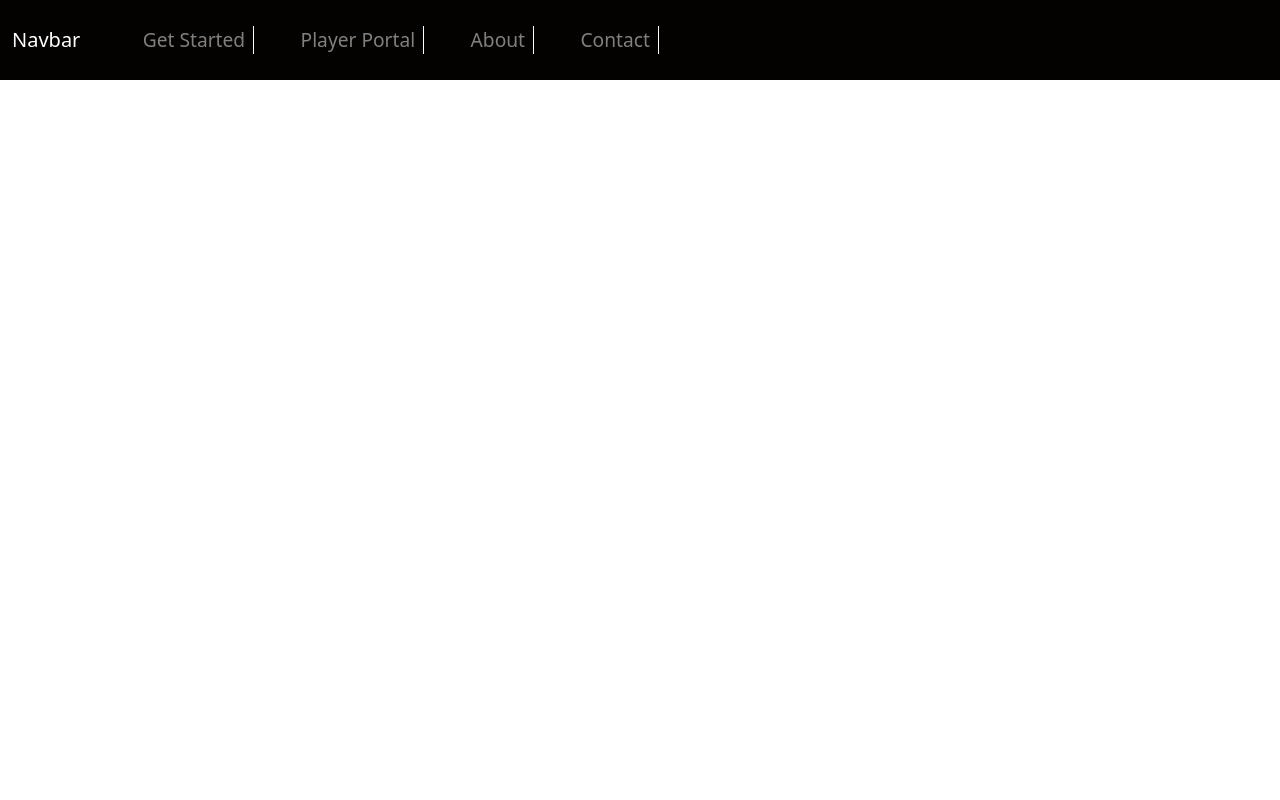
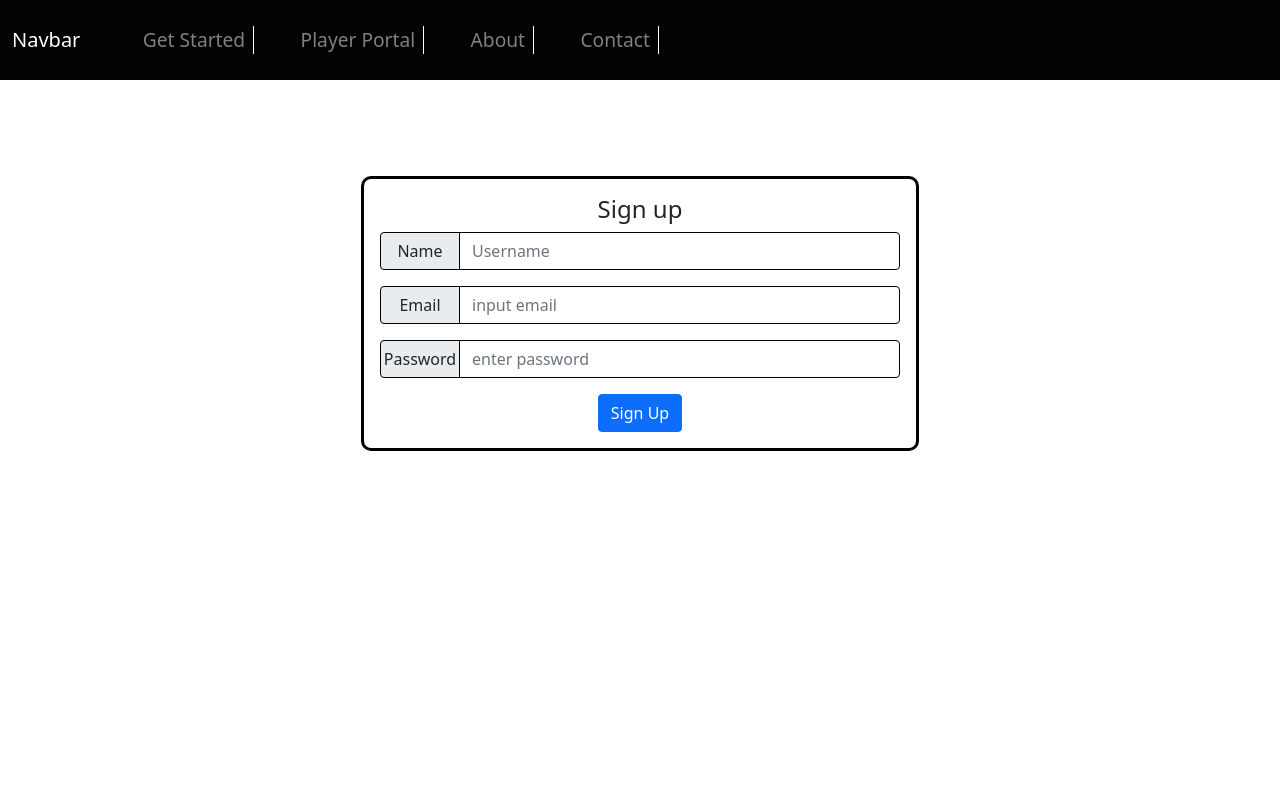
Before and after one commit to CianMW/odyssey-vtt-fe, a React (Create React App) app in the folder fe-vtt-indie/: page /signUp in a window 1280 px wide. Shown: the top 800 px of the page. Built offline with nearby package versions, Linux system fonts and the light colour scheme; the HTML template or start-up script is replaced by a standard one.

Commit message:
Sign up Layout and state

```diff
--- a/fe-vtt-indie/src/App.js
+++ b/fe-vtt-indie/src/App.js
@@ -8,13 +8,15 @@ import Login from './components/login-signup/Login';
 import LandingPage from './components/LandingPage/LandingPage';
 import MainFooter from './components/Footer';
 import SignUp from './components/login-signup/SignUp';
+import LoginNavBar from './components/login-signup/LoginNavBar';
 
 function App() {
   return (
     <div className="App">
         <Router>
-          <Routes>
-            <Route path="/" element={<LandingPage/>}/>
+        <LoginNavBar />
+          <Routes className="mt-5">
+            <Route path="/" element={<LandingPage />}/>
             <Route path="/signUp" element={<SignUp/>}/>
             <Route path="/signUp" element={<Login/>}/>
           </Routes>
--- a/fe-vtt-indie/src/components/LandingPage/LandingPage.jsx
+++ b/fe-vtt-indie/src/components/LandingPage/LandingPage.jsx
@@ -2,6 +2,7 @@ import { Container, Row , Col, Button} from "react-bootstrap"
 import LoginNavBar from "../login-signup/LoginNavBar"
 import { Link } from "react-router-dom"
 import "../../styleSheets/landingPageStyle.css"
+import { useState } from "react"
 
 
 const LandingPage = () => {
@@ -10,7 +11,7 @@ const LandingPage = () => {
 
         <div id="overflow-cutoff">
 
-        <LoginNavBar/>
+        {/* <LoginNavBar/>  */}
 
         <Container className="intro-container d-flex justify-content-center background-fixed p-0 m-0" fluid>
             <Row>
@@ -47,6 +48,7 @@ const LandingPage = () => {
                     </Link>
                 </Col>
             </Row>
+
             </Row>
         </Container>
         </div>
--- a/fe-vtt-indie/src/components/login-signup/Login.jsx
+++ b/fe-vtt-indie/src/components/login-signup/Login.jsx
@@ -1,6 +1,7 @@
 import { Container, Row , Col, Button} from "react-bootstrap"
 import LoginNavBar from "./LoginNavBar"
 import { Link } from "react-router-dom"
+import "../../styleSheets/signUpLogInStyle.css"
 
 
 const Login = () => {
--- a/fe-vtt-indie/src/components/login-signup/LoginNavBar.jsx
+++ b/fe-vtt-indie/src/components/login-signup/LoginNavBar.jsx
@@ -5,7 +5,7 @@ const LoginNavBar = () => {
 
     return(
         <>
-        <Container className="p-0" id="navbar-container" fluid>
+        <Container className="p-0 static-margin" id="navbar-container" fluid>
           <Navbar id="main-navbar" className="linked navbar-dark" expand="lg" fixed="top" >
             <Container fluid>
             <Navbar.Brand href="#home">Navbar</Navbar.Brand>
--- a/fe-vtt-indie/src/components/login-signup/SignUp.jsx
+++ b/fe-vtt-indie/src/components/login-signup/SignUp.jsx
@@ -1,26 +1,159 @@
-
-import { Container, Row , Col, Button} from "react-bootstrap"
-import LoginNavBar from "./LoginNavBar"
-import { Link } from "react-router-dom"
-
+import {
+  Container,
+  Row,
+  Col,
+  Button,
+  InputGroup,
+  FormControl,
+} from "react-bootstrap";
+import LoginNavBar from "./LoginNavBar";
+import { Link } from "react-router-dom";
+import { useEffect, useState } from "react";
+import "../../styleSheets/signUpLogInStyle.css";
 
 const SignUp = () => {
+  const [name, setName] = useState("")
+  const [email, setEmail] = useState("")
+  const [password, setPassword] = useState("")
 
-    return(
-        <>
-         <LoginNavBar/>
+  useEffect(() => {
+    console.log(name, email, password)
+  }, [name, password, email])
 
-        <Container className="intro-container">
-            <Row>
-                <Col sm="6">
-                    <div className="d-flex justify-content-center">
-                        <Button as="Link">Log in</Button>
-                    </div>
+  // return (
+  //     <div>
+  //       {/* Hello world */}
+  //       <div className="awesome" style={{}}>
+  //         <div className="form_container">
+  //           <div className="title_container">
+  //             <h2>Responsive Registration Form</h2>
+  //           </div>
+  //           <div className="row clearfix">
+  //             <div className>
+  //               <form>
+  //                 <div className="input_field"> <span><i aria-hidden="true" className="fa fa-envelope" /></span>
+  //                   <input type="email" name="email" placeholder="Email" required />
+  //                 </div>
+  //                 <div className="input_field"> <span><i aria-hidden="true" className="fa fa-lock" /></span>
+  //                   <input type="password" name="password" placeholder="Password" required />
+  //                 </div>
+  //                 <div className="input_field"> <span><i aria-hidden="true" className="fa fa-lock" /></span>
+  //                   <input type="password" name="password" placeholder="Re-type Password" required />
+  //                 </div>
+  //                 <div className="row clearfix">
+  //                   <div className="col_half">
+  //                     <div className="input_field"> <span><i aria-hidden="true" className="fa fa-user" /></span>
+  //                       <input type="text" name="name" placeholder="First Name" />
+  //                     </div>
+  //                   </div>
+  //                   <div className="col_half">
+  //                     <div className="input_field"> <span><i aria-hidden="true" className="fa fa-user" /></span>
+  //                       <input type="text" name="name" placeholder="Last Name" required />
+  //                     </div>
+  //                   </div>
+  //                 </div>
+  //                 <div className="input_field radio_option">
+  //                   <input type="radio" name="radiogroup1" id="rd1" />
+  //                   <label htmlFor="rd1">Male</label>
+  //                   <input type="radio" name="radiogroup1" id="rd2" />
+  //                   <label htmlFor="rd2">Female</label>
+  //                 </div>
+  //                 <div className="input_field select_option">
+  //                   <select>
+  //                     <option>Select a country</option>
+  //                     <option>Option 1</option>
+  //                     <option>Option 2</option>
+  //                   </select>
+  //                   <div className="select_arrow" />
+  //                 </div>
+  //                 <div className="input_field checkbox_option">
+  //                   <input type="checkbox" id="cb1" />
+  //                   <label htmlFor="cb1">I agree with terms and conditions</label>
+  //                 </div>
+  //                 <div className="input_field checkbox_option">
+  //                   <input type="checkbox" id="cb2" />
+  //                   <label htmlFor="cb2">I want to receive the newsletter</label>
+  //                 </div>
+  //                 <input className="button" type="submit" defaultValue="Register" />
+  //               </form>
+  //             </div>
+  //           </div>
+  //         </div>
+  //       </div>"border: 1px solid red"&gt;
+  //       <label htmlFor="name">Enter your name: </label>
+  //       <input type="text" id="name" />
+  //       <p>Enter your HTML here</p>
+  //     </div>
+  //   );
+  return (
+      <div className="d-flex align-items-center">
+      <Container className="intro-container mt-5">
+        <Container className="mt-5">
+          <Row className="justify-content-center align-items-center">
+            <Col sm={12} md={8} lg={6} className="bordered-login p-3">
+              <Row>
+                <Col>
+                  <h4>Sign up</h4>
                 </Col>
-            </Row>
+              </Row>
+              <Row>
+                <Col>
+                  <InputGroup className="mb-3">
+                  <InputGroup.Text className="justify-content-center" id="basic-addon1"><span>Name</span></InputGroup.Text>
+                  <FormControl
+                      placeholder="Username"
+                      aria-label="Username"
+                      aria-describedby="basic-addon1"
+                      onChange={(e) => {setName(e.currentTarget.value)}}
+                      value={name}
+                    />
+                  </InputGroup>
+                </Col>
+              </Row>
+              <Row>
+                <Col>
+                  <InputGroup className="mb-3">
+                  <InputGroup.Text className="justify-content-center" id="basic-addon1"><span>Email</span></InputGroup.Text>
+                  <FormControl
+                      placeholder="input email"
+                      aria-label="Username"
+                      aria-describedby="basic-addon1"
+                      onChange={(e) => {setEmail(e.currentTarget.value)}}
+                      value={email}
+                    />
+                  </InputGroup>
+                </Col>
+              </Row>
+              <Row>
+                <Col>
+                  <InputGroup className="mb-3">
+                    <InputGroup.Text className="justify-content-center" id="basic-addon1"><span>Password</span></InputGroup.Text>
+                    <FormControl
+                    type="password"
+                      placeholder="enter password"
+                      aria-label="Username"
+                      aria-describedby="basic-addon1"
+                      onChange={(e) => {setPassword(e.currentTarget.value)}}
+                      value={password}
+                    />
+                  </InputGroup>
+                </Col>
+              </Row>
+
+        <Row className="justify-content-center">
+          <Col sm={6}>
+            <div className="d-flex justify-content-center">
+              <Button as="Link">Sign Up</Button>
+            </div>
+          </Col>
+        </Row>
+
+            </Col>
+          </Row>
         </Container>
-        </>
-    )
-}
+      </Container>
+    </div>
+  );
+};
 
-export default SignUp
+export default SignUp;
--- a/fe-vtt-indie/src/styleSheets/landingPageStyle.css
+++ b/fe-vtt-indie/src/styleSheets/landingPageStyle.css
@@ -37,9 +37,12 @@ div.button-red{
     transition-duration: 0.5s, 0.5s;
 
 }
+div.button-red span{
+    opacity: 1;
+}
 
 div.button-red:hover{
-    background-color: #DB0007;
+    background-color: #d1040b;
     outline-color: black;
     box-shadow: 5px 5px 5px rgb(0, 0, 0);
     color: white;
--- a/fe-vtt-indie/src/styleSheets/mainNavBarStyle.css
+++ b/fe-vtt-indie/src/styleSheets/mainNavBarStyle.css
@@ -44,3 +44,7 @@ a.linked.nav-link{
     display: flex;
     justify-content: space-between;
 } */
+
+.static-margin{
+    margin-bottom: 80px;
+}
--- /dev/null
+++ b/fe-vtt-indie/src/styleSheets/signUpLogInStyle.css
@@ -0,0 +1,7 @@
+.bordered-login{
+    border: 3px solid rgb(0, 0, 0) !important;
+    border-radius: 10px;
+}
+#basic-addon1{
+    width:80px;
+}
```
